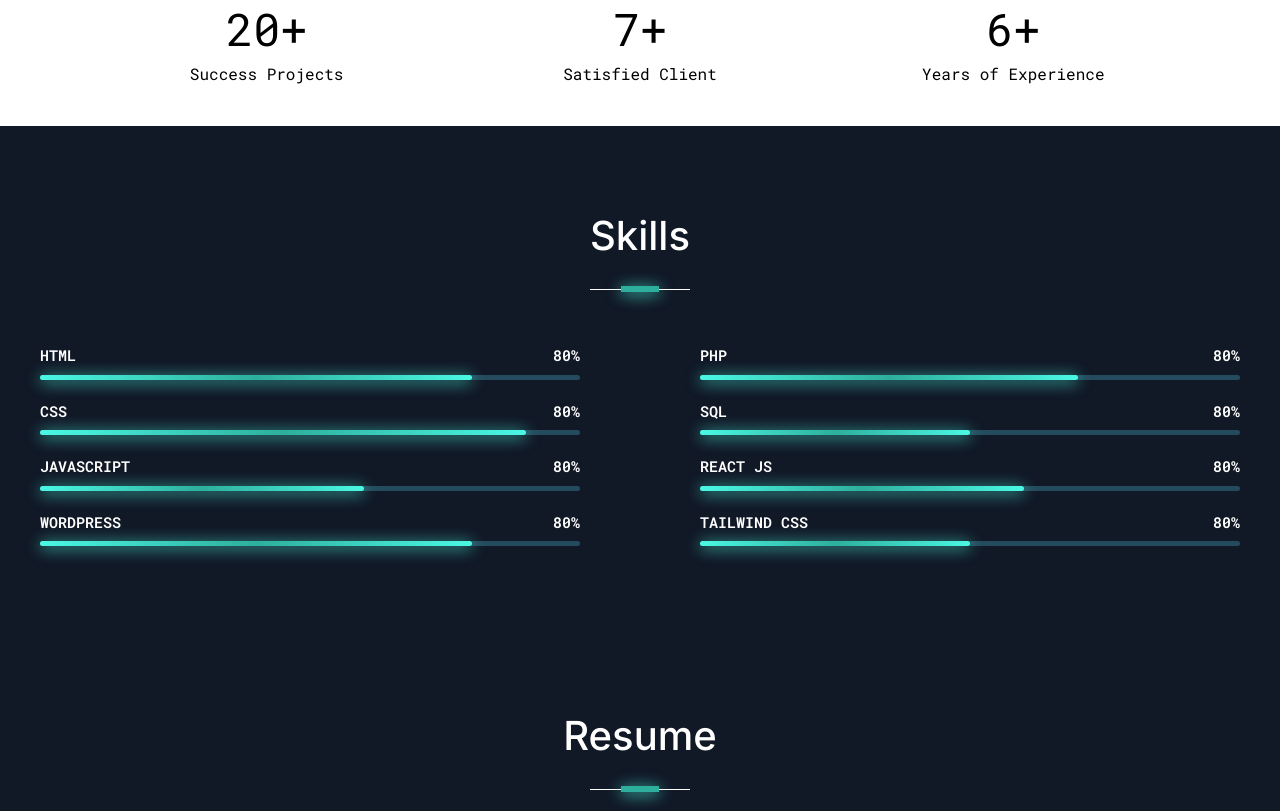
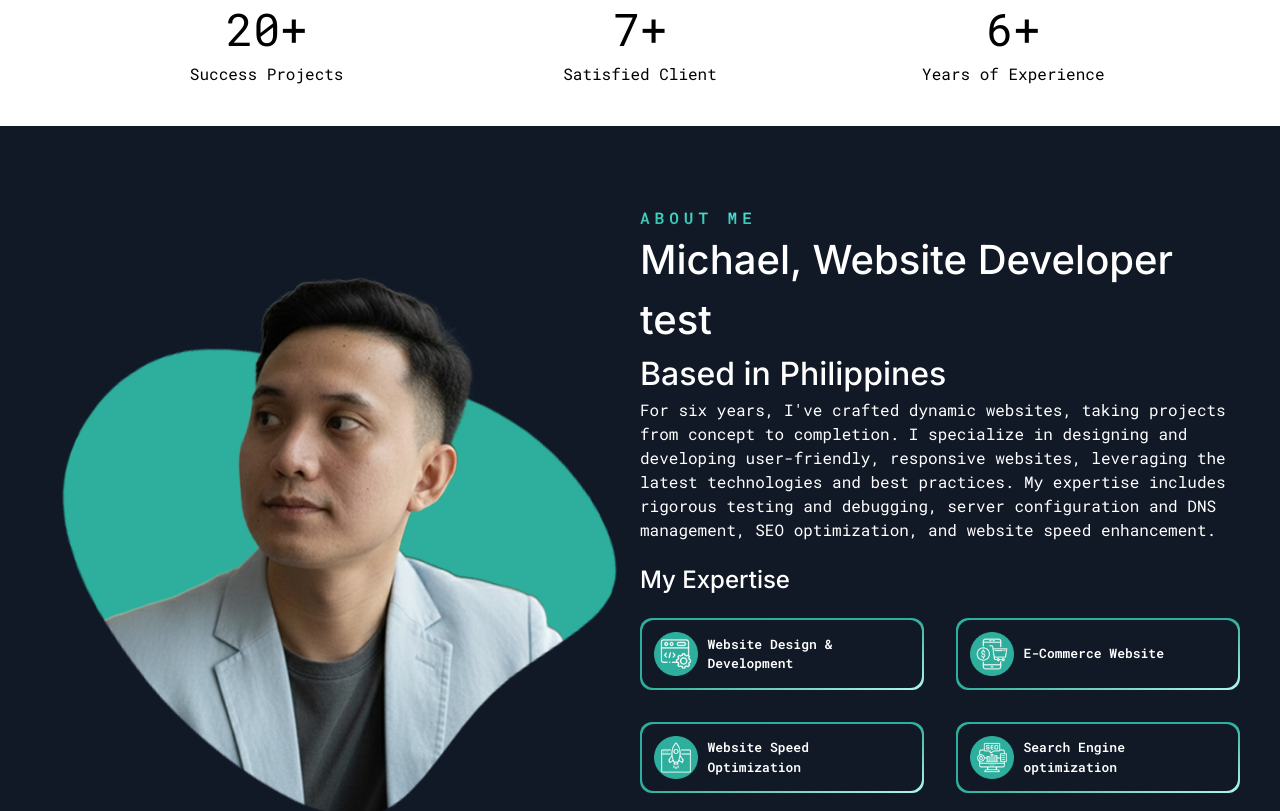
Before and after one commit to mikee-pixel/new-portfolio, a React (Vite) app: page / in a window 1280 px wide. Shown: the part 780-1591 px from the top of the page. Built offline with nearby package versions, Linux system fonts and the light colour scheme; no server answers.

Commit message:
unhide the About and Portfolio component.

```diff
--- a/src/main.jsx
+++ b/src/main.jsx
@@ -3,10 +3,10 @@ import { createRoot } from 'react-dom/client'
 import './index.css'
 import App from './App.jsx'
 import Statistic from './Statistic.jsx'
-// import About from './About.jsx'
+import About from './About.jsx'
 import SkillSet from './SkillSet.jsx'
 import Resume from './Resume.jsx'
-// import Portfolio from './Portfolio.jsx'
+import Portfolio from './Portfolio.jsx'
 import Contact from './Contact.jsx'
 import ContactDetails from './ContactDetails.jsx'
 import Footer from './Footer.jsx'
@@ -17,10 +17,10 @@ createRoot(document.getElementById('root')).render(
     <Navigation />
     <App />
     <Statistic />
-    {/* <About /> */}
+    <About />
     <SkillSet />
     <Resume />
-    {/* <Portfolio /> */}
+    <Portfolio />
     <Contact />
     <ContactDetails />
     <Footer />
```
